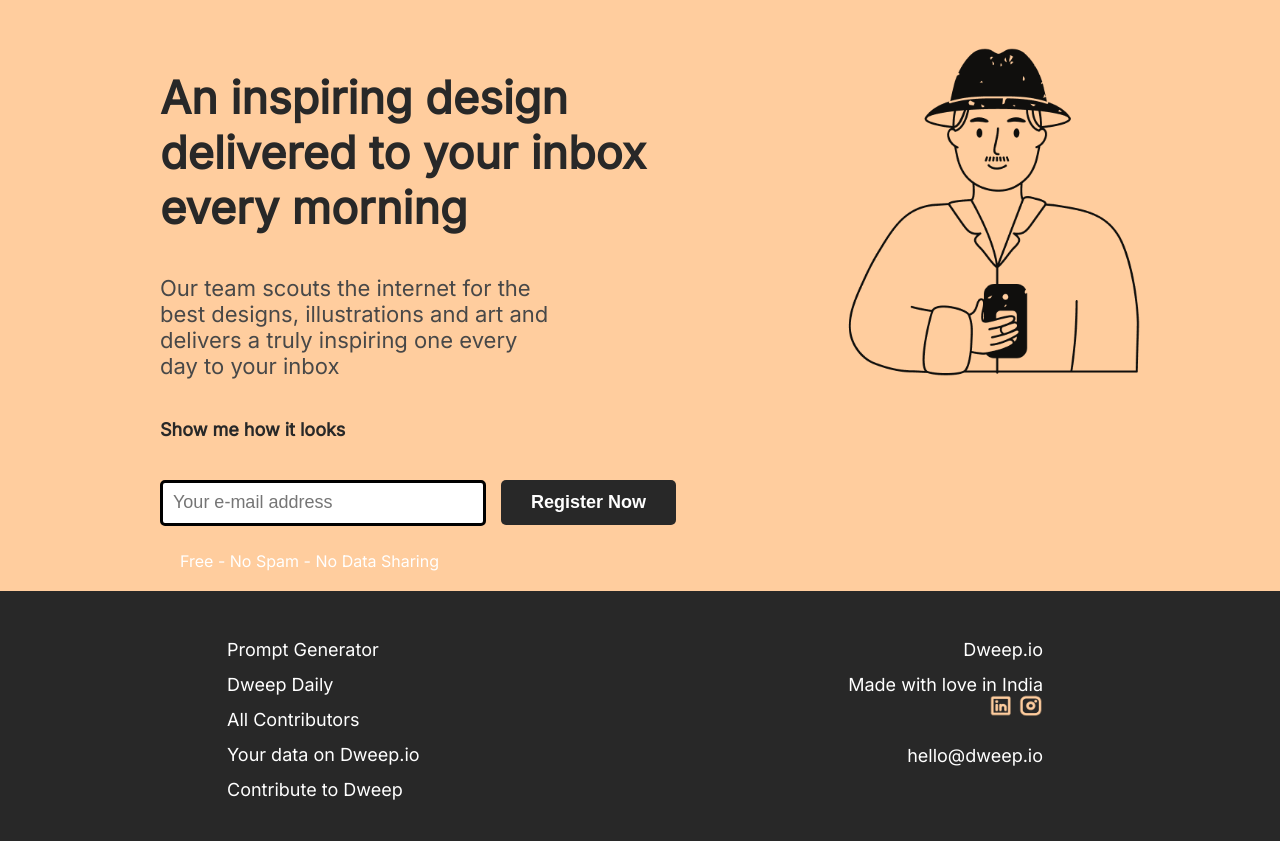
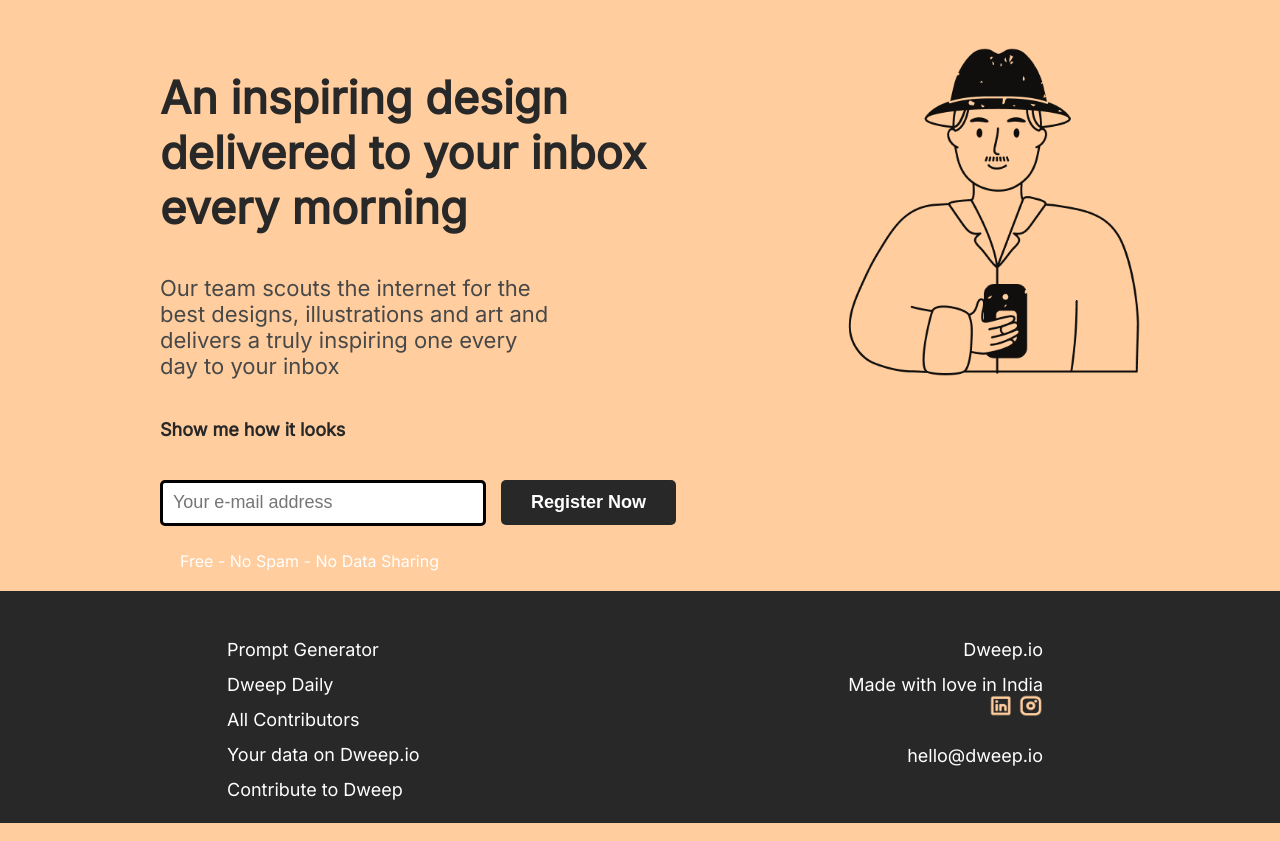
Before and after one commit to kishnatgit/Micro-Project-1, a plain HTML site: page index.html in a window 1280 px wide. Drawn offline with Linux system fonts and the light colour scheme.

Commit message:
added to new_branch

```diff
--- a/css/styles.css
+++ b/css/styles.css
@@ -1,18 +1,19 @@
 body {
   margin: 0%;
   padding: 0%;
-  height: 100vh;
+  /* height: 100%; */
+  background-color: #ffcd9e;
+
   /* position: relative; */
   /* width: 100wh; */
   /* position: absolute; */
 }
 
 .main {
-  position: relative;
+  /* position: relative; */
   display: flex;
-  background-color: #ffcd9e;
-  /* min-height: 100%; */
-  /* height: 75%; */
+  /* min-height: 70vh; */
+  height: 70%;
   /* height: 100vh; */
 }
 
@@ -74,13 +75,13 @@ body {
 }
 
 .footer {
-  position: relative;
-  bottom: 0%;
+  /* position: absolute; */
+  /* bottom: 0%;s */
   width: 100%;
-  height: 250px;
+  /* height: 250px; */
   display: flex;
   background-color: #282828;
-  /* height: 25%; */
+  height: 30%;
   /* height: 35vh; */
 }
 .footer > .left-list {
```
